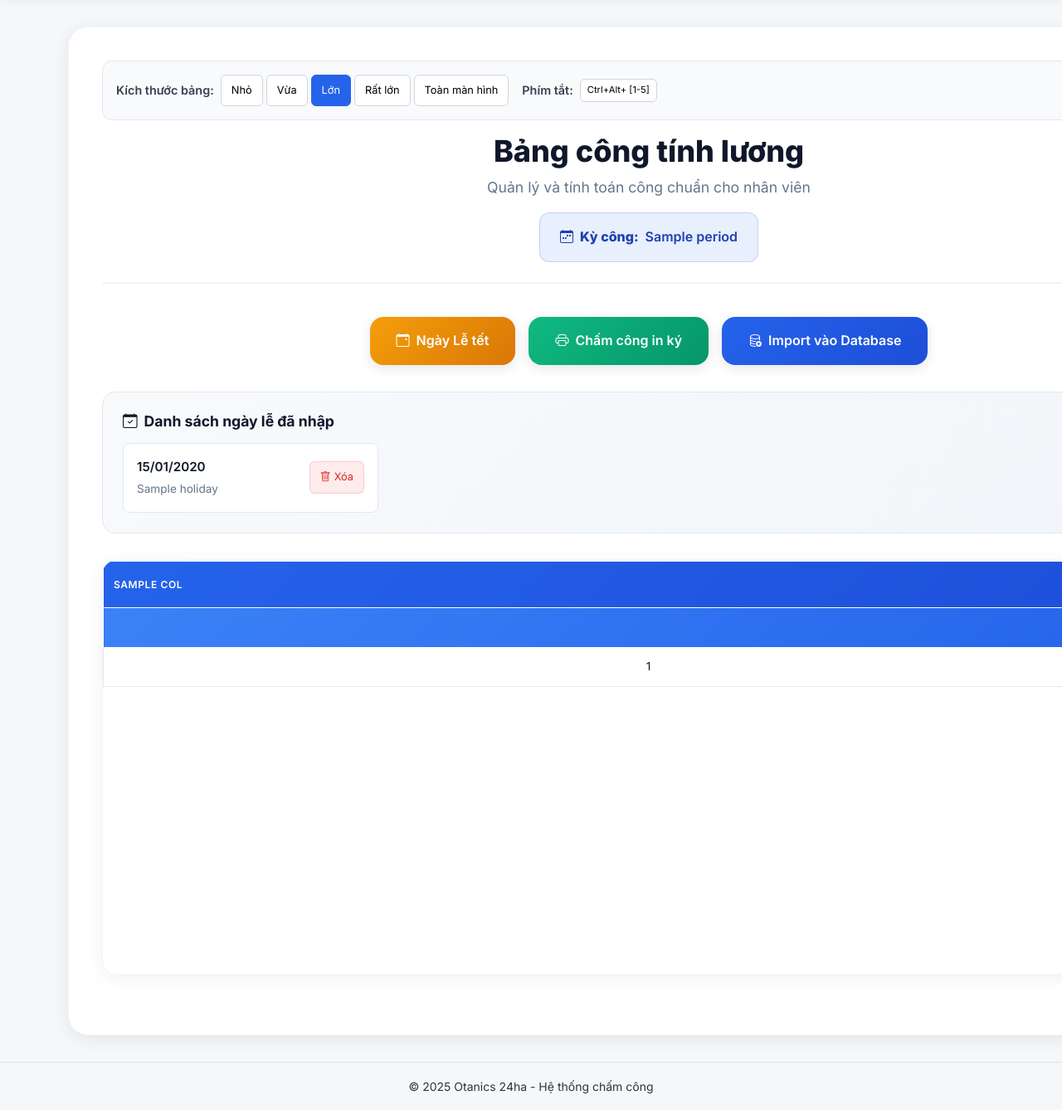
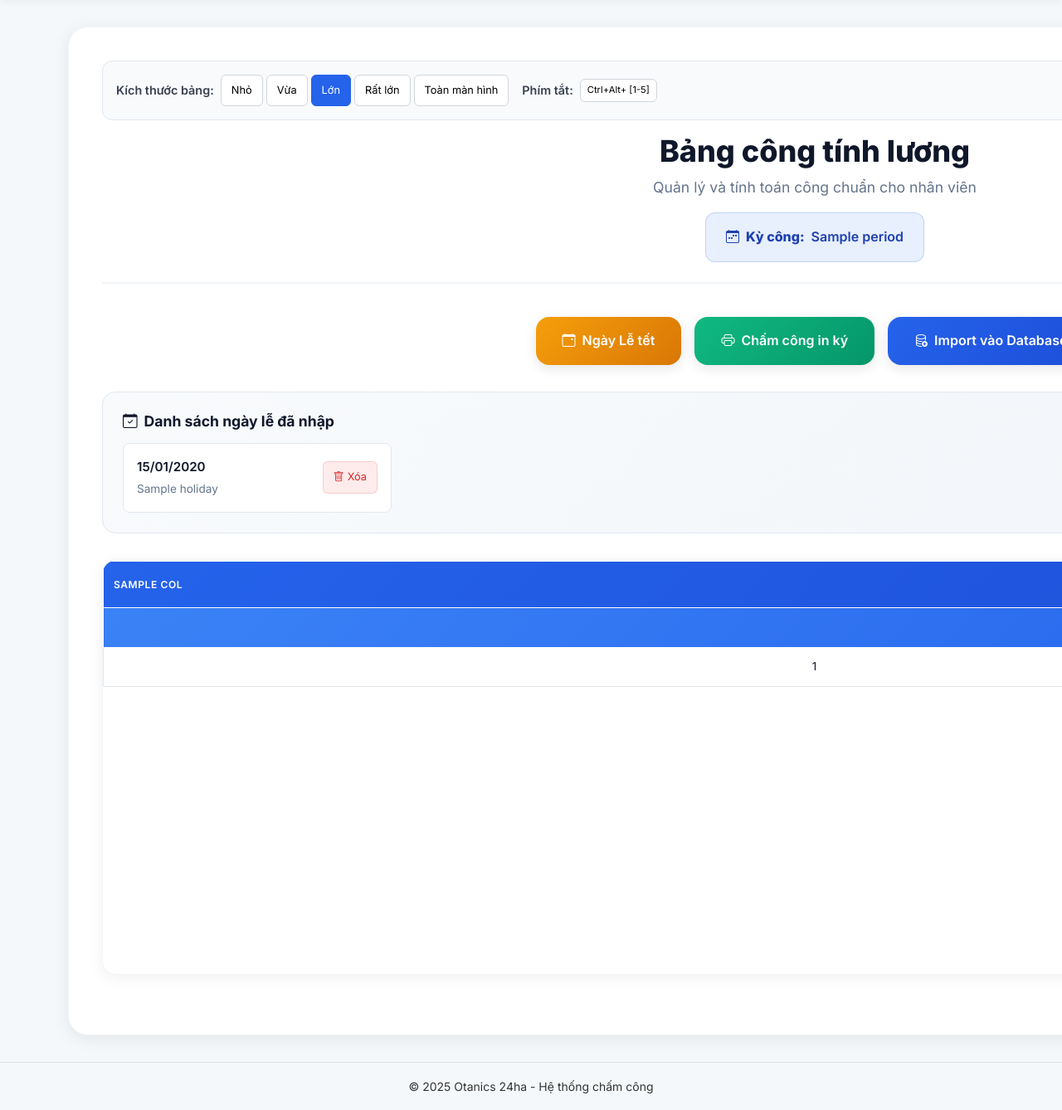
Before and after one commit to vandongitmpla-code/cham-cong, a Flask app: template app/templates/payroll.html in a window 1280 px wide; the page is wider, and only the part inside the window is pictured. Shown: the part 82-1420 px from the top of that part at 83% size. Run offline with Flask 3, Linux system fonts and the light colour scheme; tables that the repository leaves empty hold one stand-in row (values such as "Sample post"); the template is opened without the code that fills it: values that come from a table or form of the project are taken from there, most other values are stand-ins (such as "Sample title", 1, 10 or a date in 2020).

Commit message:
Auto commit: ${datetime}

```diff
--- a/app/static/css/payroll.css
+++ b/app/static/css/payroll.css
@@ -613,7 +613,7 @@
     margin: 2rem auto;
     width: 99%; /* Tăng từ 98% lên 99% */
     max-width: 98vw; /* Tăng từ 95vw lên 98vw */
-    min-width: 1400px; /* Tăng từ 1200px lên 1400px */
+    min-width: 1800px; /* Tăng từ 1200px lên 1400px */
 }
 
     .payroll-table-container {
```
